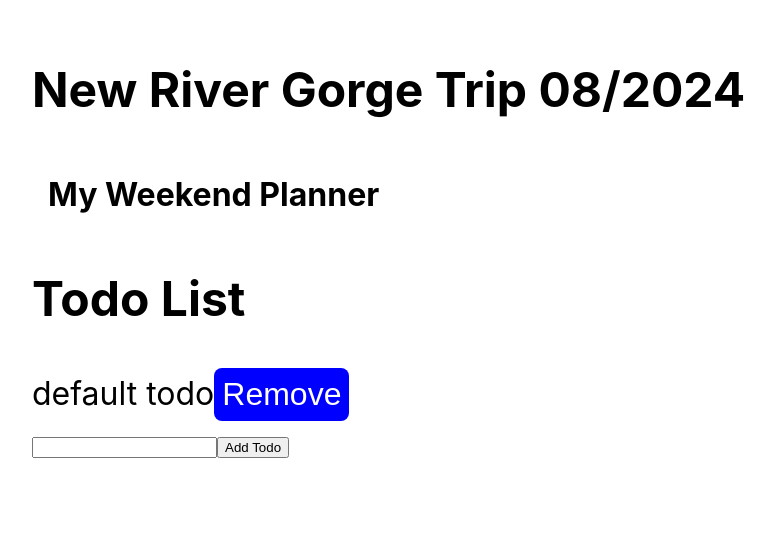
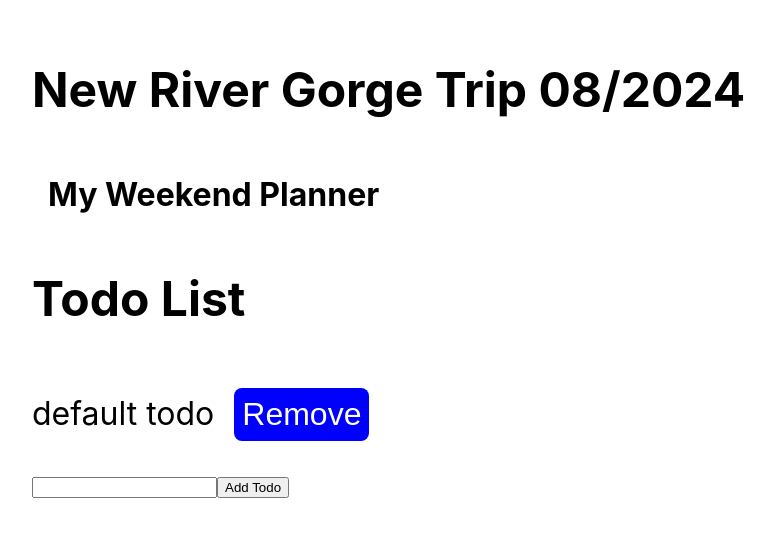
Before and after one commit to aaronfeingold/generic-react, a React (Create React App) app: page / in a window 1280 px wide. Shown: the top 536 px of the page, without its empty margins (228-1002 px from the left). Built offline with nearby package versions, Linux system fonts and the light colour scheme.

Commit message:
add some margin to the button

```diff
--- a/src/App.tsx
+++ b/src/App.tsx
@@ -32,6 +32,7 @@ const Button: React.FunctionComponent<
         backgroundColor: "blue",
         color: "white",
         padding: "0.5rem",
+        margin: "20px",
         borderRadius: "0.5rem",
         border: "none",
         fontSize: "xx-large",
```
